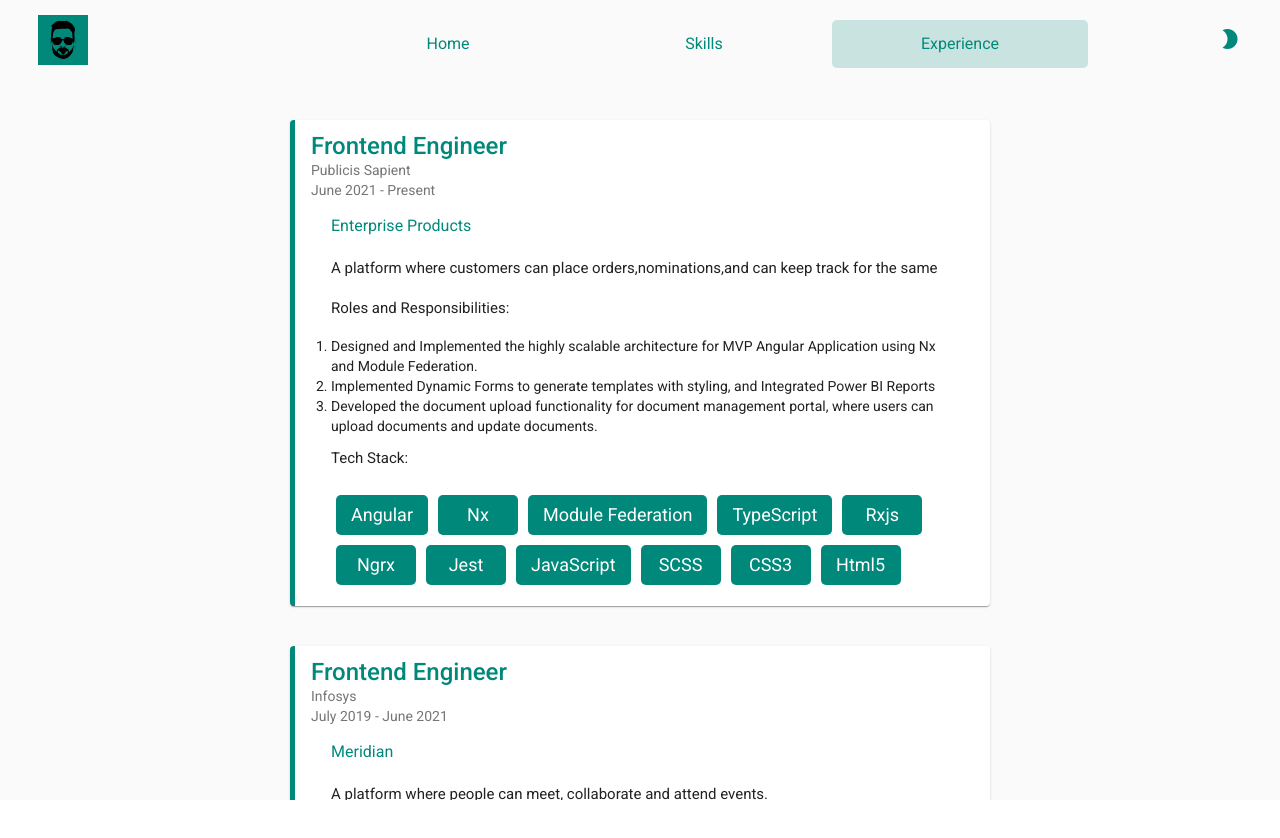
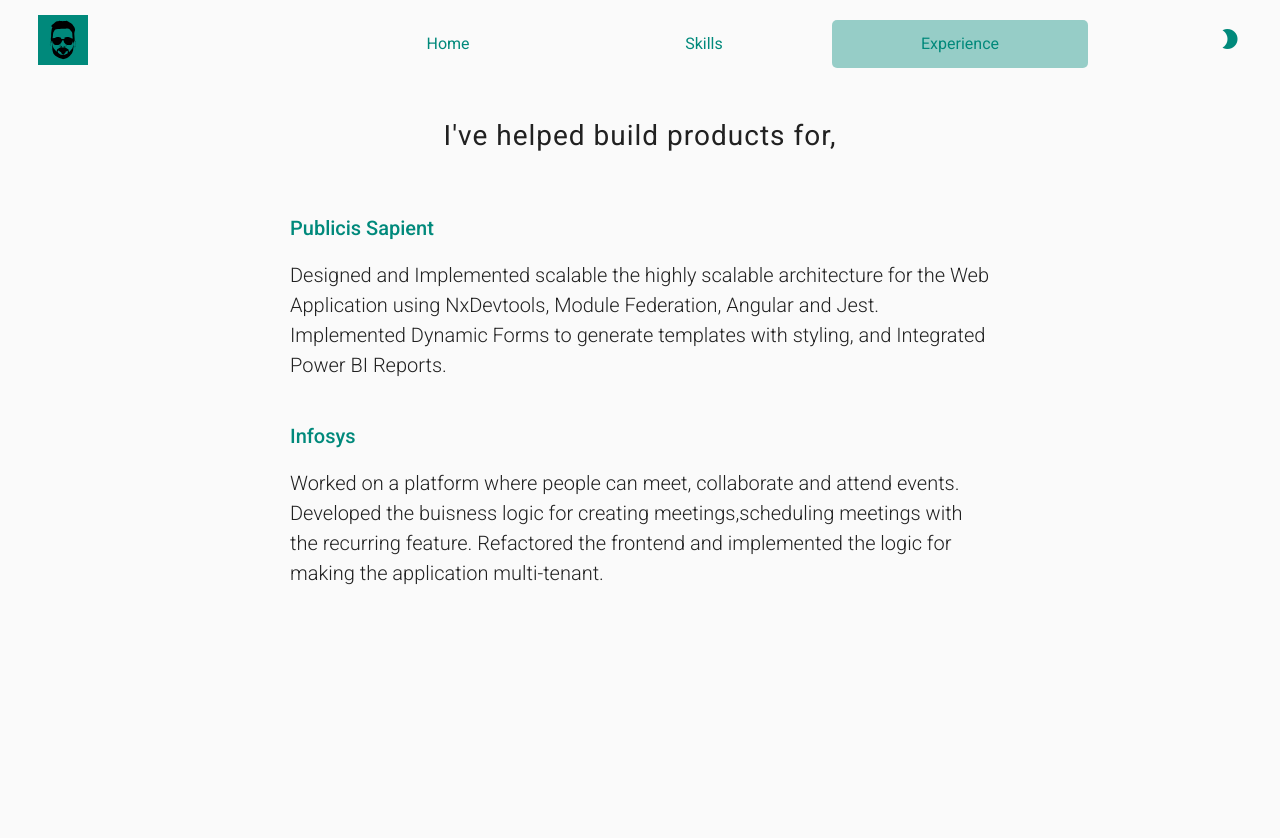
Before and after one commit to sgarg5858/Portfolio-Using-Standalone-Components, an Angular app: page /experience in a window 1280 px wide. Before the commit the page ends 800 px from the top, so only its background shows below. Built offline with nearby package versions, Linux system fonts and the light colour scheme.

Commit message:
style change

```diff
--- a/src/app/app.component.scss
+++ b/src/app/app.component.scss
@@ -1,3 +1,5 @@
-.my{
-    color: var(--primary-color);
+.container{
+    box-sizing: border-box;
+    min-height: 100vh;
+    padding-bottom: 5vh;
 }
--- a/src/app/experiences/experience.service.ts
+++ b/src/app/experiences/experience.service.ts
@@ -16,7 +16,7 @@
   startDate:string;
   endDate:string;
   present:boolean;
-  projects:Project[];
+  work:string;
 }
 
 export interface EmployerState{
--- a/src/app/experiences/experience/experience.component.html
+++ b/src/app/experiences/experience/experience.component.html
@@ -1,72 +1,4 @@
-<mat-card class="employer">
-    <mat-card-title> {{employer.title}}</mat-card-title>
-    <mat-card-subtitle>
-    <div>{{employer.name}}</div>
-    <div> {{employer.startDate}} - {{employer.present ? 'Present' : employer.endDate}}</div>
-    </mat-card-subtitle>
-
-    <mat-card-subtitle>	 </mat-card-subtitle>
-    <mat-card-content>
-        <ng-container *ngFor="let project of employer.projects">
-            <div class="project">
-                <h3 class="projectname">{{project.name}}</h3>
-                <h4 class="text">{{project.description}}</h4>
-                <div>
-                    <h4>Roles and Responsibilities:</h4>
-                    <ul>
-                        <li class="text" *ngFor="let role of project.roles">
-                            {{role}}
-                        </li>
-                    </ul>
-                </div>
-               <div class="techStack">
-                    <h4>Tech Stack:</h4>
-                    <div class="skills">
-                        <div class="skill" *ngFor="let skill of project.skills">
-                            {{skill}}
-                        </div>
-                    </div>
-               </div>
-            </div>
-
-        </ng-container>
-
-        <!-- <mat-accordion>
-            <mat-expansion-panel>
-
-                <mat-expansion-panel-header>
-                    <mat-panel-title>
-                        Projects
-                      </mat-panel-title>
-                </mat-expansion-panel-header>
-
-                <ng-container *ngFor="let project of employer.projects">
-
-                    <div class="project">
-                        <h3>{{project.name}}</h3>
-                        <div>
-                            <h4>Roles and Responsibilities:</h4>
-                            <ul>
-                                <li *ngFor="let role of project.roles">
-                                    {{role}}
-                                </li>
-                            </ul>
-                        </div>
-                        <div class="tech-stack">
-                            <h4>Tech Stack:</h4>
-                            <div class="skills">
-                                <div class="skill" *ngFor="let skill of project.skills">
-                                    {{skill}}
-                                </div>
-                        </div>
-                        </div>
-
-                    </div>
-
-                </ng-container>
-
-            </mat-expansion-panel>
-        </mat-accordion> -->
-
-    </mat-card-content>
-</mat-card>
+<div class="employer">
+    <h2>{{employer.name}}</h2>
+    <p class="work">{{employer.work}}</p>
+</div>
--- a/src/app/experiences/experience/experience.component.scss
+++ b/src/app/experiences/experience/experience.component.scss
@@ -2,86 +2,36 @@
         width: 700px;
         height: auto;
         margin: 20px;
-        border-left: 5px solid var(--primary-color);}
-
-mat-card-title{
-    color: var(--primary-color);
-
 }
-.project{
-    margin: 20px;
-.projectname{
+h2{
     color: var(--primary-color);
 }
+.work{
+    line-height: 1.5;
+    font-size: 20px;
+    font-weight: 300;
 }
-.skills{
-    display: flex;
-    flex-wrap: wrap;
-    margin-top: 20px;
-    .skill{
-        font-size: 18px;
-        min-width: 80px;
-        padding: 0px 15px;
-        width: max-content;
-        height: 40px;
-        background-color: var(--primary-color);
-        color: var(--text-color);
-        margin: 5px;
-        display: flex;
-        justify-content: center;
-        align-items: center;
-        border-radius: 5px;
-    }
-}
-
 @media screen and (min-width:600px) and (max-width:700px) {
         .employer{
             width: 550px ;
         }
-    .skills{
-        .skill{
-            font-size: 16px;
-            min-width: 60px;
-        }
-    }
+
 }
 @media screen and (min-width:500px) and (max-width:600px) {
         .employer{
             width: 450px ;
         }
-    .skills{
-        .skill{
-            font-size: 14px;
-            min-width: 50px;
-        }
-    }
+
 }
 @media screen and (min-width:400px) and (max-width:500px) {
         .employer{
             width: 370px ;
         }
-    .skills{
-        .skill{
-            font-size: 14px;
-            min-width: 40px;
-        }
-    }
+
 }
 @media screen and (min-width:300px) and (max-width:400px) {
         .employer{
             width: 300px ;
         }
-    .skills{
-        .skill{
-            font-size: 14px;
-            min-width: 40px;
-        }
-    }
+
 }
-
-li{
-    list-style: decimal;
-}
-.techStack{
-    margin-top: 10px;
-}
--- a/src/app/experiences/experiences/experiences.component.html
+++ b/src/app/experiences/experiences/experiences.component.html
@@ -7,6 +7,9 @@
     <ng-container *ngIf="(experienceService.employers$ | async) as employers">
 
         <ng-container *ngIf="employers.length > 0;else noExperience">
+
+            <h1>I've helped build products for,</h1>
+
            <div class="employers">
             <app-experience *ngFor="let employer of employers" [employer]="employer">
             </app-experience>
--- a/src/app/experiences/experiences/experiences.component.scss
+++ b/src/app/experiences/experiences/experiences.component.scss
@@ -1,47 +1,30 @@
+
+h1{
+    font-size: 28px;
+    font-weight: 400;
+    display: block;
+    text-decoration: none;
+    letter-spacing: 1px;
+    text-align: center;
+    margin: 5vh;
+}
+
 .employers{
     display: flex;
     flex-direction: column;
     justify-content: flex-start;
     align-items: center;
-    justify-content: space-evenly;
+    // justify-content: space-evenly;
     margin-top: 20px;
     min-height: 90vh;
     .employer{
         width: 700px;
         height: auto;
         margin: 20px;
-        border-left: 5px solid var(--primary-color);
     }
 }
-mat-card-title{
-    color: var(--primary-color);
 
-}
-.project{
-    margin: 20px;
-.projectname{
-    color: var(--primary-color);
-}
-}
-.skills{
-    display: flex;
-    flex-wrap: wrap;
-    margin-top: 20px;
-    .skill{
-        font-size: 18px;
-        min-width: 80px;
-        padding: 0px 15px;
-        width: max-content;
-        height: 40px;
-        background-color: var(--primary-color);
-        color: white;
-        margin: 5px;
-        display: flex;
-        justify-content: center;
-        align-items: center;
-        border-radius: 5px;
-    }
-}
+
 
 @media screen and (min-width:600px) and (max-width:700px) {
     .employers{
@@ -49,12 +32,7 @@
             width: 550px ;
         }
     }
-    .skills{
-        .skill{
-            font-size: 16px;
-            min-width: 60px;
-        }
-    }
+
 }
 @media screen and (min-width:500px) and (max-width:600px) {
     .employers{
@@ -62,12 +40,7 @@
             width: 450px ;
         }
     }
-    .skills{
-        .skill{
-            font-size: 14px;
-            min-width: 50px;
-        }
-    }
+
 }
 @media screen and (min-width:400px) and (max-width:500px) {
     .employers{
@@ -75,12 +48,7 @@
             width: 370px ;
         }
     }
-    .skills{
-        .skill{
-            font-size: 14px;
-            min-width: 40px;
-        }
-    }
+
 }
 @media screen and (min-width:300px) and (max-width:400px) {
     .employers{
@@ -88,17 +56,5 @@
             width: 300px ;
         }
     }
-    .skills{
-        .skill{
-            font-size: 14px;
-            min-width: 40px;
-        }
-    }
+
 }
-
-li{
-    list-style: decimal;
-}
-.techStack{
-    margin-top: 10px;
-}
--- a/src/app/skills/skills/skills.component.html
+++ b/src/app/skills/skills/skills.component.html
@@ -1,5 +1,5 @@
 <ng-container *ngIf="(skillService.loading$ | async);else showSkills">
-    <h2>Loading Skills.....</h2>
+    <h1>Loading Skills.....</h1>
 </ng-container>
 
 <ng-template #showSkills>
@@ -7,6 +7,8 @@
     <ng-container *ngIf="(skillService.skills$|  async) as skills;else showError">
 
         <ng-container *ngIf="skills.length > 0; else noSkills">
+
+            <h1 class="heading">Tech stack I've worked with,</h1>
 
            <div class="skills">
                 <app-skill *ngFor="let skill of skills"
--- a/src/app/skills/skills/skills.component.scss
+++ b/src/app/skills/skills/skills.component.scss
@@ -1,5 +1,14 @@
+h1{
+    font-size: 28px;
+    font-weight: 400;
+    display: block;
+    text-decoration: none;
+    letter-spacing: 1px;
+    text-align: center;
+    margin: 5vh;
+}
+
 .skills{
-    margin-top: 10vh;
     display: grid;
     grid-template-rows: repeat(3,1fr);
     grid-template-columns: repeat(4,1fr);
@@ -9,7 +18,7 @@
     justify-items: center;
     justify-content: center;
     align-items: center;
-    min-height: 100vh;
+    min-height: 70vh;
 
 
 }
--- a/src/assets/employers.json
+++ b/src/assets/employers.json
@@ -5,36 +5,16 @@
         "title":"Frontend Engineer",
         "end Date":"",
         "present":true,
-        "projects":[
-            {
-                "name":"Enterprise Products",
-                "description":"A platform where customers can place orders,nominations,and can keep track for the same",
-                "skills":["Angular","Nx","Module Federation","TypeScript","Rxjs","Ngrx","Jest","JavaScript","SCSS","CSS3","Html5"],
-                "roles":["Designed and Implemented the highly scalable architecture for MVP Angular Application using Nx and Module Federation.","Implemented Dynamic Forms to generate templates with styling, and Integrated Power BI Reports","Developed the document upload functionality for document management portal, where users can upload documents and update documents."]
+        "work":"Designed and Implemented scalable the highly scalable architecture for the Web Application using NxDevtools, Module Federation, Angular and Jest. Implemented Dynamic Forms to generate templates with styling, and Integrated Power BI Reports."
 
-
-            }
-        ]
     },
     {
         "name":"Infosys",
         "startDate":"July 2019",
         "endDate":"June 2021",
         "title":"Frontend Engineer",
-        "present":false,
-        "projects":[
-            {
-                "name":"Meridian",
-                "description":"A platform where people can meet, collaborate and attend events.",
-                "skills":["Angular","TypeScript","Rxjs","Jest","JavaScript","SCSS","CSS3","Html5"],
-                "roles":["Developed the business logic for creating meetings, scheduling meetings, and the recurring feature for the same.","Implemented the best practices of Angular for better performance like onPush strategy for Change Detection , NgZone, LazyLoading, Rxjs and Router Guards.","Refactored the frontend and implemented the logic for making the application multi-tenant."]
-            },
-            {
-                "name":"GNO",
-                "description":"A platform where people can create and take surveys",
-                "skills":["Angular","TypeScript","Rxjs","Jest","JavaScript","SCSS","CSS3","Html5"],
-                "roles":["Developed the business logic for listing all the surveys with the option to sort and search surveys with autocomplete and improved the performance by using Event Bubbling and Delegation.", "Refactored the frontend and implemented the logic for making the application multi-tenant."]
-            }
-        ]
+        "work":"Worked on a platform where people can meet, collaborate and attend events. Developed the buisness logic for creating meetings,scheduling meetings with the recurring feature. Refactored the frontend and implemented the logic for making the application multi-tenant.",
+        "present":false
+
     }
 ]
--- a/src/styles/0-base/_typography.scss
+++ b/src/styles/0-base/_typography.scss
@@ -1,2 +1,5 @@
 // Put all the font related stuff here!
 body { margin: 0; font-family: Roboto, "Helvetica Neue", sans-serif; }
+*{
+     font-family: Roboto, "Helvetica Neue", sans-serif; ;
+}
--- a/src/styles/styles.scss
+++ b/src/styles/styles.scss
@@ -73,12 +73,12 @@
 //CHeck how can't we assign scss variables to css variables!
 :root{
   --primary-color: rgb(0, 137, 123);
-  --focus-color: rgba(0, 137, 123, 0.2);
+  --focus-color: rgba(0, 137, 123, 0.4);
   --text-color:white;
 
 }
 :root .darkmode{
   --primary-color: rgb(34, 252, 208);
-  --focus-color: rgba(34, 252, 208,0.2);
+  --focus-color: rgba(34, 252, 208,0.4);
   --text-color:black;
 }
```
